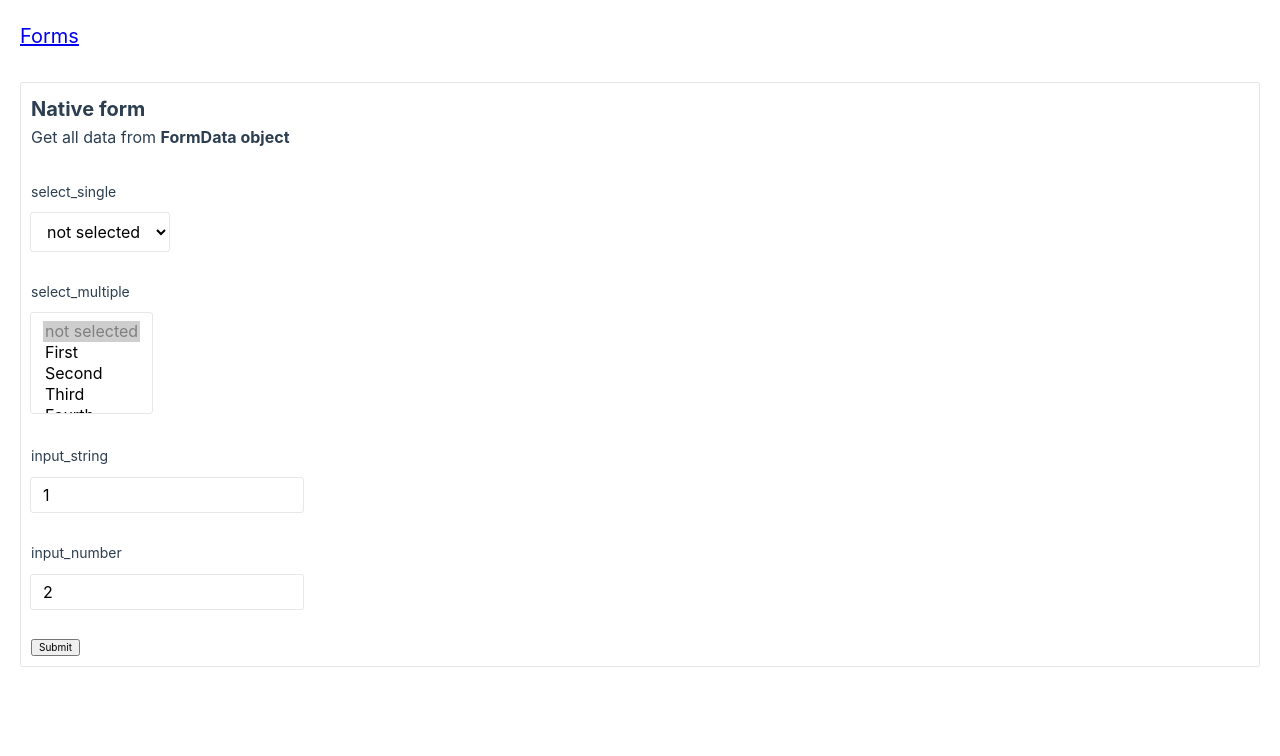
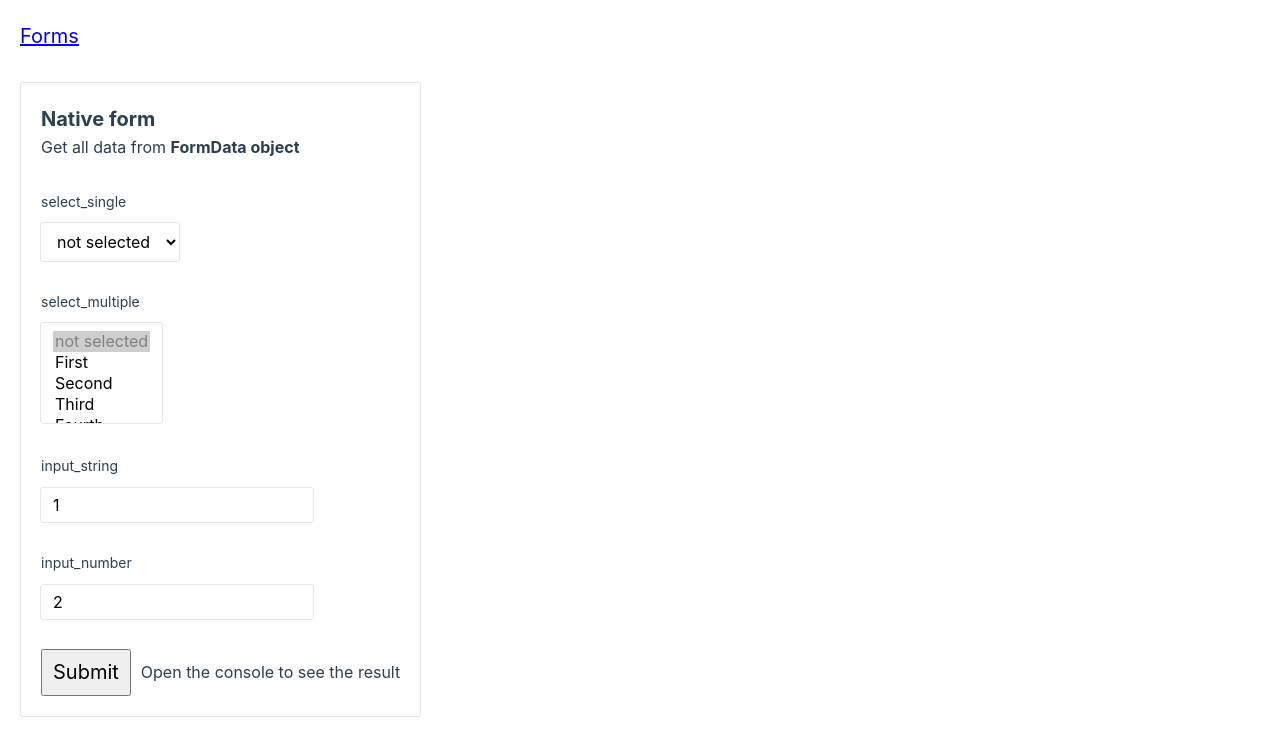
Before and after one commit to NaMax66/ui-kit, a Vue app: page /forms in a window 1280 px wide. Shown: the top 756 px of the page. Built offline with nearby package versions, Linux system fonts and the light colour scheme.

Commit message:
add styles to native form

```diff
--- a/src/assets/base.css
+++ b/src/assets/base.css
@@ -110,3 +110,27 @@ body {
 .d-block {
   display: block;
 }
+
+.d-inline-block {
+  display: inline-block;
+}
+
+.d-flex {
+  display: flex;
+}
+
+.g-1 {
+  gap: 1rem;
+}
+
+.fs-2 {
+  font-size: 2rem;
+}
+
+.p-1 {
+  padding: 1rem;
+}
+
+.align-center {
+  align-items: center;
+}
--- a/src/components/Forms/FormNative/FormNative.vue
+++ b/src/components/Forms/FormNative/FormNative.vue
@@ -34,6 +34,6 @@ function onSubmit(e: Event) {
 .form-native {
   border: 1px solid var(--color-border);
   border-radius: var(--default-b-radius);
-  padding: 1rem;
+  padding: 2rem;
 }
 </style>
--- a/src/views/FormsView.vue
+++ b/src/views/FormsView.vue
@@ -30,8 +30,7 @@ const names = {
 </script>
 
 <template>
-  <div class="mt-3">
-    <form-native @submitForm="onSubmit">
+  <form-native class="d-inline-block mt-3" @submitForm="onSubmit">
     <h3 class="heading-3">Native form</h3>
     <p class="mb-3">Get all data from <strong>FormData object</strong></p>
     <base-label class="d-block mb-1" :for="names.selectSingle">{{ names.selectSingle }}</base-label>
@@ -60,11 +59,11 @@ const names = {
     <!-- in FormData number converts to string -->
     <input-native step=".01" type="number" :id="names.inputNumber" :name="names.inputNumber" :value="2" />
 
-      <label class="d-block mt-3">
-        <button type="submit">Submit</button>
-      </label>
+    <div class="d-flex g-1 align-center mt-3">
+      <button class="fs-2 p-1" type="submit">Submit</button>
+      <p>Open the console to see the result</p>
+    </div>
   </form-native>
-  </div>
 </template>
 
 <style scoped>
```
Lines whose indentation alone changed are shown as unchanged.
